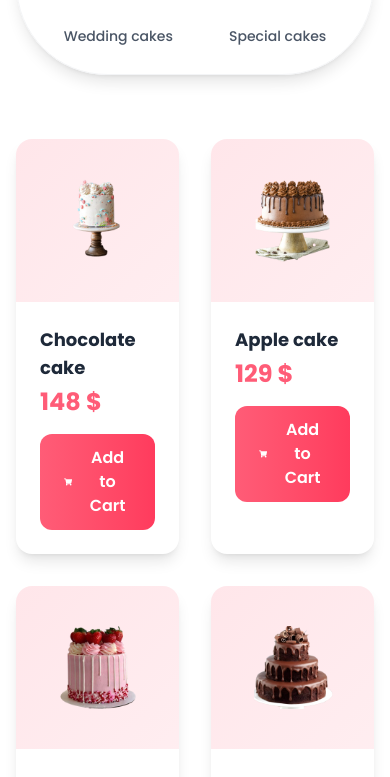
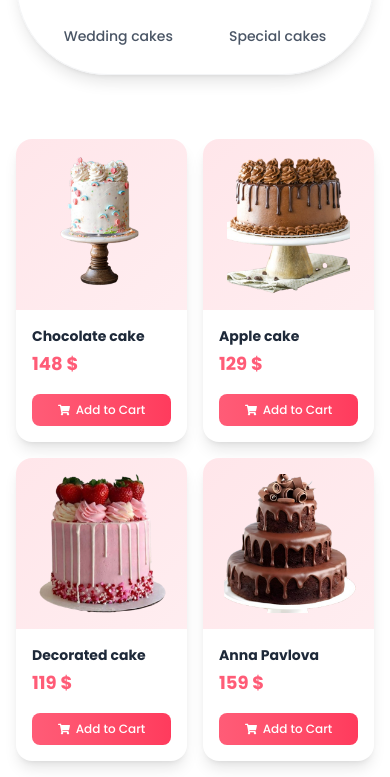
Before and after one commit to AliKhan17dec/magic-cakes-bakery-website, a Next.js app: page / in a window 390 px wide. Shown: the part 2960-3737 px from the top of the page. Built offline with nearby package versions, Linux system fonts and the light colour scheme; a web font is replaced by a local one.

Commit message:
enhancing UI of whole site

```diff
--- a/src/app/home/catalog.tsx
+++ b/src/app/home/catalog.tsx
@@ -265,11 +265,10 @@ export default function CatalogSection() {
                 <button
                   key={category}
                   onClick={() => handleCategoryChange(category)}
-                  className={`px-6 py-3 rounded-full font-medium transition-all duration-300 text-sm lg:text-base whitespace-nowrap animate-category-slide ${
-                    activeCategory === category
+                  className={`px-6 py-3 rounded-full font-medium transition-all duration-300 text-sm lg:text-base whitespace-nowrap animate-category-slide ${activeCategory === category
                       ? "bg-[#FF5C77] text-white shadow-lg hover:shadow-glow transform scale-105"
                       : "text-gray-600 hover:text-[#FF5C77] hover:bg-[#FFE6EA]/50"
-                  }`}
+                    }`}
                   style={{ animationDelay: `${index * 0.1}s` }}
                 >
                   {category}
@@ -285,47 +284,32 @@ export default function CatalogSection() {
               <div className="animate-spin rounded-full h-12 w-12 border-4 border-[#FFE6EA] border-t-[#FF5C77]"></div>
             </div>
           )}
-
-          <div className="grid grid-cols-2 sm:grid-cols-2 lg:grid-cols-3 gap-8">
+<div className="grid grid-cols-2 sm:grid-cols-2 md:grid-cols-3 lg:grid-cols-4 gap-4 sm:gap-6 md:gap-8">
             {filteredCakes.map((cake, index) => (
               <div
                 key={cake.id}
                 className="group bg-white rounded-2xl overflow-hidden shadow-lg hover:shadow-magical transition-all duration-500 transform hover:-translate-y-2 cursor-pointer animate-card-entrance"
                 style={{ animationDelay: `${index * 0.1}s` }}
               >
-                <div className="relative aspect-square bg-gradient-to-br from-[#FFE6EA] to-[#FFE6EA]/70 overflow-hidden p-10">
+                <div className="relative aspect-square bg-gradient-to-br from-[#FFE6EA] to-[#FFE6EA]/70 overflow-hidden p-4 sm:p-6 md:p-8">
                   <Image
                     src={cake.image || "/placeholder.svg?height=300&width=300&query=delicious cake"}
                     alt={cake.name}
                     width={200}
                     height={200}
-                    className="object-cover w-full h-full transition-transform duration-700 group-hover:scale-110 group-hover:rotate-3"
+                    className="object-cover w-full h-full transition-transform duration-700 group-hover:scale-110"
                   />
-
-                  {/* <button
-                    onClick={(e) => {
-                      e.stopPropagation()
-                      toggleFavorite(cake.id)
-                    }}
-                    className={`absolute top-4 right-4 p-2 rounded-full transition-all duration-300 ${
-                      favorites.includes(cake.id)
-                        ? "bg-[#FF5C77] text-white animate-heart-beat"
-                        : "bg-white/80 text-gray-400 hover:text-[#FF5C77] hover:bg-white"
-                    } shadow-lg backdrop-blur-sm`}
-                  >
-                    <FaHeart className="w-4 h-4" />
-                  </button> */}
 
                   <div className="absolute inset-0 bg-gradient-to-t from-black/20 to-transparent opacity-0 group-hover:opacity-100 transition-opacity duration-300" />
                 </div>
 
-                <div className="p-6">
+                <div className="p-4 sm:p-6">
                   <div className="flex justify-between items-start mb-4">
                     <div>
-                      <h3 className="font-bold text-gray-800 text-lg mb-1 group-hover:text-[#FF5C77] transition-colors duration-300">
+                      <h3 className="font-bold text-gray-800 text-sm sm:text-lg mb-1 group-hover:text-[#FF5C77] transition-colors duration-300">
                         {cake.name}
                       </h3>
-                      <p className="text-2xl font-bold text-[#FF5C77]">{cake.price}</p>
+                      <p className="text-lg sm:text-2xl font-bold text-[#FF5C77]">{cake.price}</p>
                     </div>
                   </div>
 
@@ -334,15 +318,24 @@ export default function CatalogSection() {
                       e.stopPropagation()
                       addToCart(cake.id)
                     }}
-                    className="w-full flex items-center justify-center gap-3 bg-gradient-to-r from-[#FF5C77] to-[#FF3B5D] hover:from-[#FF3B5D] hover:to-[#FF5C77] text-white font-semibold py-3 px-6 rounded-xl transition-all duration-300 transform hover:scale-105 hover:shadow-glow group/button"
+                    className="w-full flex items-center justify-center gap-1.5 sm:gap-2 md:gap-3
+             bg-gradient-to-r from-[#FF5C77] to-[#FF3B5D]
+             hover:from-[#FF3B5D] hover:to-[#FF5C77]
+             text-white font-medium text-xs sm:text-sm md:text-base
+             py-2 sm:py-2.5 md:py-3 px-3 sm:px-4 md:px-6
+             rounded-lg sm:rounded-xl
+             transition-all duration-300 transform hover:scale-105 hover:shadow-glow group/button"
                   >
-                    <FaShoppingCart className="w-4 h-4 group-hover/button:animate-bounce" />
-                    Add to Cart
+                    <FaShoppingCart className="w-3 h-3 sm:w-4 sm:h-4 md:w-5 md:h-5 group-hover/button:animate-bounce" />
+                    <span className="">Add to Cart</span>
                   </button>
+
                 </div>
               </div>
             ))}
           </div>
+
+
         </div>
 
         <div className="flex justify-center mt-16">
--- a/src/app/menu/components/menupage.tsx
+++ b/src/app/menu/components/menupage.tsx
@@ -194,20 +194,20 @@ export default function CakesPage() {
             </div>
           )}
 
-          <div className="grid grid-cols-2 sm:grid-cols-2 lg:grid-cols-3 gap-8">
+          <div className="grid grid-cols-2 sm:grid-cols-2 md:grid-cols-3 lg:grid-cols-4 gap-4 sm:gap-6 md:gap-8">
             {filteredCakes.map((cake, index) => (
               <div
                 key={cake.id}
                 className="group bg-white rounded-2xl overflow-hidden shadow-lg hover:shadow-magical transition-all duration-500 transform hover:-translate-y-2 cursor-pointer animate-card-entrance"
                 style={{ animationDelay: `${index * 0.1}s` }}
               >
-                <div className="relative aspect-square bg-gradient-to-br from-[#FFE6EA] to-[#FFE6EA]/70 overflow-hidden p-10">
+                <div className="relative aspect-square bg-gradient-to-br from-[#FFE6EA] to-[#FFE6EA]/70 overflow-hidden p-4 sm:p-6 md:p-8">
                   <Image
                     src={cake.image || "/placeholder.svg?height=300&width=300&query=delicious cake"}
                     alt={cake.name}
                     width={200}
                     height={200}
-                    className="object-cover w-full h-full transition-transform duration-700 group-hover:scale-110 group-hover:rotate-3"
+                    className="object-cover w-full h-full transition-transform duration-700 group-hover:scale-110"
                   />
 
                   {/* Favorite Button (optional) */}
@@ -228,13 +228,13 @@ export default function CakesPage() {
                   <div className="absolute inset-0 bg-gradient-to-t from-black/20 to-transparent opacity-0 group-hover:opacity-100 transition-opacity duration-300" />
                 </div>
 
-                <div className="p-6">
+                <div className="p-4 sm:p-6">
                   <div className="flex justify-between items-start mb-4">
                     <div>
-                      <h3 className="font-bold text-gray-800 text-lg mb-1 group-hover:text-[#FF5C77] transition-colors duration-300">
+                      <h3 className="font-bold text-gray-800 text-sm sm:text-lg mb-1 group-hover:text-[#FF5C77] transition-colors duration-300">
                         {cake.name}
                       </h3>
-                      <p className="text-2xl font-bold text-[#FF5C77]">
+                      <p className="text-lg sm:text-2xl font-bold text-[#FF5C77]">
                         {cake.price}
                       </p>
                     </div>
@@ -245,9 +245,9 @@ export default function CakesPage() {
                       e.stopPropagation();
                       addToCart(cake.id);
                     }}
-                    className="w-full flex items-center justify-center gap-3 bg-gradient-to-r from-[#FF5C77] to-[#FF3B5D] hover:from-[#FF3B5D] hover:to-[#FF5C77] text-white font-semibold py-3 px-6 rounded-xl transition-all duration-300 transform hover:scale-105 hover:shadow-glow group/button"
+                    className="w-full flex items-center justify-center gap-3 bg-gradient-to-r from-[#FF5C77] to-[#FF3B5D] hover:from-[#FF3B5D] hover:to-[#FF5C77] text-white  py-2 md:py-3 md:px-6 rounded-lg transition-all duration-300 transform hover:scale-105 hover:shadow-glow group/button font-medium text-xs sm:text-sm md:text-base"
                   >
-                    <FaShoppingCart className="w-4 h-4 group-hover/button:animate-bounce" />
+                    <FaShoppingCart className="w-3 h-3 sm:w-4 sm:h-4 md:w-5 md:h-5 group-hover/button:animate-bounce" />
                     Add to Cart
                   </button>
                 </div>
```
